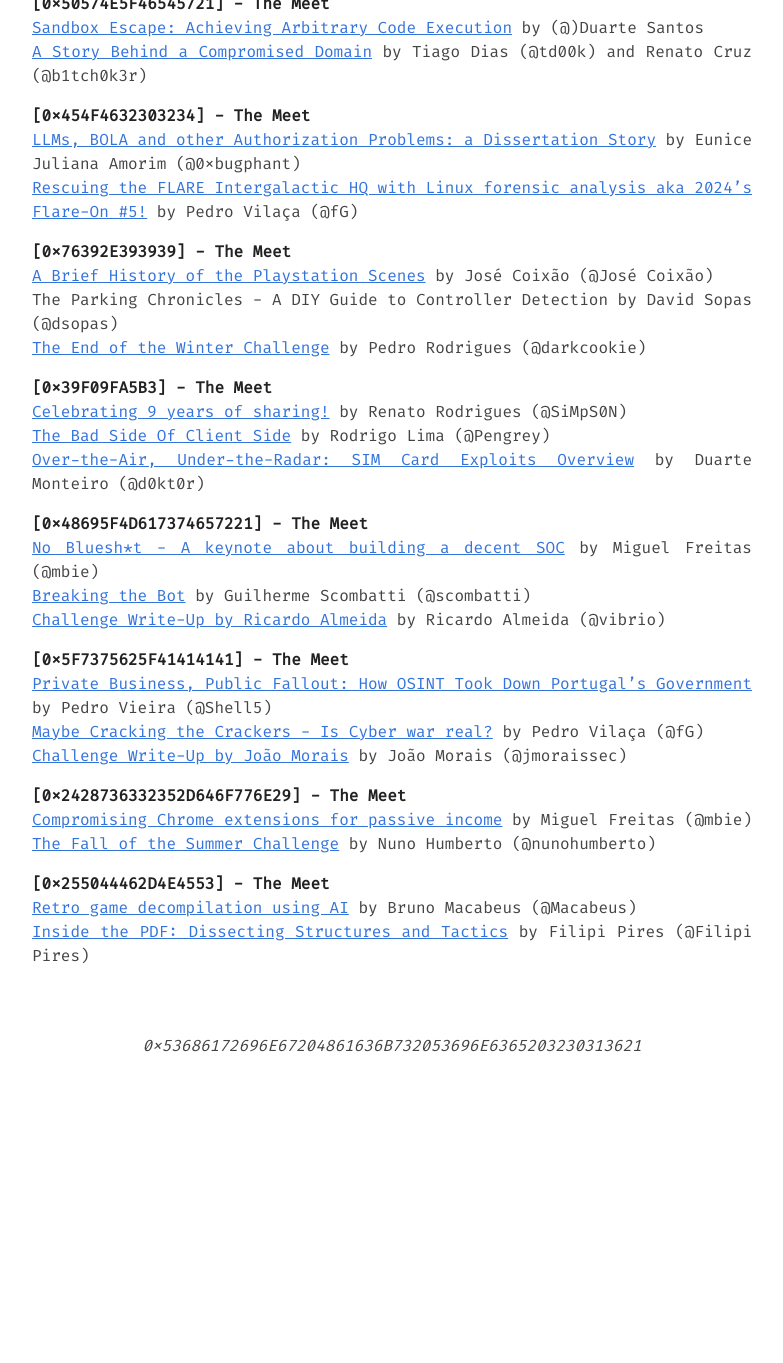
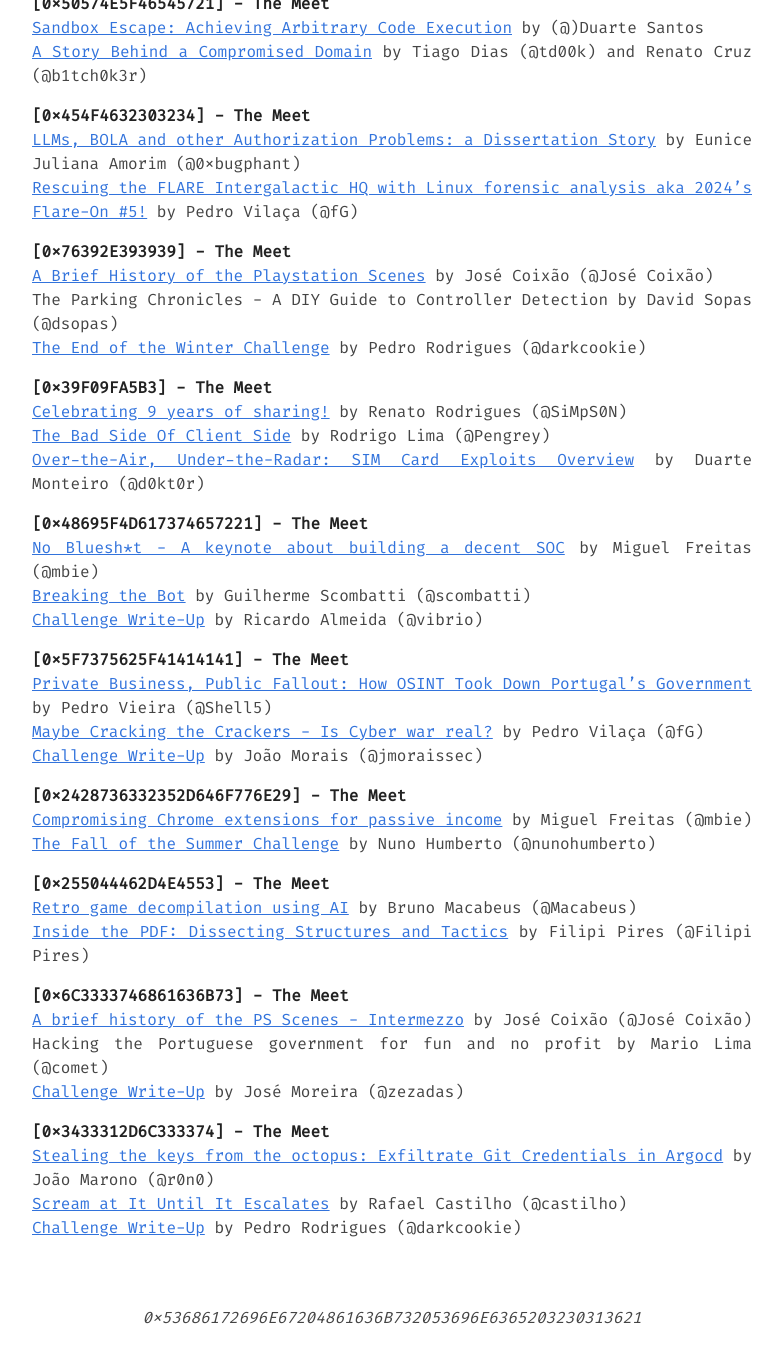
Before and after one commit to 0xOPOSEC/0xOPOSEC.github.io, a Jekyll site: the page built from talks.md, in a window 1280 px wide and 1400 px high, scrolled down 8656 px. Shown: the top 1363 px of the window, without its empty margins (248-1031 px from the left). Built offline with Jekyll 4.4.1, drawn with Linux system fonts in a browser that asks for light colours; before the commit the page ends 9784 px from its top, so only the background shows below that.

Commit message:
Materials Update

```diff
--- a/talks.md
+++ b/talks.md
@@ -368,12 +368,12 @@ The Parking Chronicles - A DIY Guide to Controller Detection by David Sopas (@ds
 **\[0x48695F4D617374657221\] - The Meet**
 [No Bluesh*t - A keynote about building a decent SOC](https://www.dropbox.com/scl/fi/jrsg721vfu6j2xq2xrrd1/No-Bluesh-t-A-keynote-about-building-a-decent-SOC-by-Miguel-Freitas.pdf?rlkey=dh58y4f41p9hlpbk86852wwmo&st=diov5cuj&dl=1) by Miguel Freitas (@mbie)
 [Breaking the Bot](https://www.dropbox.com/scl/fi/ho71xgf8rc5ass09tx26m/Breaking-the-Bot-by-Guilherme-Scombatti.pdf?rlkey=deoq7l4355wb69armnztwdqzc&st=fxnjxd6s&dl=1) by Guilherme Scombatti (@scombatti)
-[Challenge Write-Up by Ricardo Almeida](https://www.dropbox.com/scl/fi/9bt55lbg03425d78n7xw0/0xOPOSEC-Challenge-Write-Up-by-Ricardo-Almeida.pdf?rlkey=60haxq4zoru1vr89dtl6d47lw&st=b2w6r82s&dl=1) by Ricardo Almeida (@vibrio)
+[Challenge Write-Up](https://www.dropbox.com/scl/fi/9bt55lbg03425d78n7xw0/0xOPOSEC-Challenge-Write-Up-by-Ricardo-Almeida.pdf?rlkey=60haxq4zoru1vr89dtl6d47lw&st=b2w6r82s&dl=1) by Ricardo Almeida (@vibrio)
 
 **\[0x5F7375625F41414141\] - The Meet**
 [Private Business, Public Fallout: How OSINT Took Down Portugal's Government](https://www.dropbox.com/scl/fi/822gkkijhg59ilyrb0vqb/Private-Business-Public-Fallout-How-OSINT-Took-Down-Portugal-s-Government-by-Pedro-Vieira.pdf?rlkey=b8tyrd2lykeetxl6769vhkt1r&st=gqcnvm8x&dl=1) by Pedro Vieira (@Shell5)
 [Maybe Cracking the Crackers - Is Cyber war real?](https://www.dropbox.com/scl/fi/1tw2e8rnhlu9k6vck4gma/Maybe-Cracking-the-Crackers-Is-Cyber-war-real-by-Pedro-Vila-a.pdf?rlkey=ndz7k9vm8xmac2w3iiok8t07e&st=c3ilyw38&dl=1) by Pedro Vilaça (@fG)
-[Challenge Write-Up by João Morais](https://www.dropbox.com/scl/fi/x69zjbum3tiiwdpaahbd4/Challenge-Write-Up-by-Jo-o-Morais.pdf?rlkey=f5y10v5adqu4acqdyvcskh1gv&st=h4zwghjp&dl=1) by João Morais (@jmoraissec)
+[Challenge Write-Up](https://www.dropbox.com/scl/fi/x69zjbum3tiiwdpaahbd4/Challenge-Write-Up-by-Jo-o-Morais.pdf?rlkey=f5y10v5adqu4acqdyvcskh1gv&st=h4zwghjp&dl=1) by João Morais (@jmoraissec)
 
 **\[0x2428736332352D646F776E29\] - The Meet**
 [Compromising Chrome extensions for passive income](https://www.dropbox.com/scl/fi/carzwkjhyfyg2jn7n3ym5/Compromising-Chrome-extensions-for-passive-income-by-Miguel-Freitas.pdf?rlkey=lom3d1cfzmqfavmcfiaqvdua6&st=2qu9asik&dl=1) by Miguel Freitas (@mbie)
@@ -382,3 +382,13 @@ The Parking Chronicles - A DIY Guide to Controller Detection by David Sopas (@ds
 **\[0x255044462D4E4553\] - The Meet**
 [Retro game decompilation using AI](https://www.dropbox.com/scl/fi/hmw1bccyh54uxps6ekhwu/Retro-game-decompilation-using-AI-by-Bruno-Macabeus.pdf?rlkey=y89h11nonyuo49h99e2zk8f1r&st=xxnm6fu7&dl=1) by Bruno Macabeus (@Macabeus)
 [Inside the PDF: Dissecting Structures and Tactics](https://www.dropbox.com/scl/fi/owri01bv4uw5yhnsh0fj2/Inside-the-PDF-Dissecting-Structures-and-Tactics-by-Filipi-Pires.pptx?rlkey=s7z6e93m9nj6ucdyy18s1it1b&st=m388lmeg&dl=1) by Filipi Pires (@Filipi Pires)
+
+**\[0x6C3333746861636B73\] - The Meet**
+[A brief history of the PS Scenes - Intermezzo](https://www.dropbox.com/scl/fi/0neb9dc7x733ek3t0k1jd/A-Brief-History-of-PS-Scenes-Intermezzo-by-Jos-Coix-o-Jos-Coix-o.pdf?rlkey=f9sp7lnq8l5rl0xh757kawa89&st=9oyit0k4&dl=0) by José Coixão (@José Coixão)
+Hacking the Portuguese government for fun and no profit by Mario Lima (@comet)
+[Challenge Write-Up](https://www.dropbox.com/scl/fi/ben47i9vihmmnxjrdgtwo/0x6C3333746861636B73-Writeup-by-Jos-Moreira-zezadas.pdf?rlkey=qjoxrghyruj5rtz4ju4lx6bks&st=goyfu12z&dl=1) by José Moreira (@zezadas)
+
+**\[0x3433312D6C333374\] - The Meet**
+[Stealing the keys from the octopus: Exfiltrate Git Credentials in Argocd](https://www.dropbox.com/scl/fi/1f2b3fb8kmhoezkuts94p/Stealing-the-keys-from-the-octopus-Exfiltrate-Git-Credentials-in-Argocd-by-Jo-o-Marono-r0n0.pdf?rlkey=7o4b77oiih9fcgdyxyct9qsbl&st=cqtg8dmk&dl=1) by João Marono (@r0n0)
+[Scream at It Until It Escalates](https://www.dropbox.com/scl/fi/js4e5r45igdf7eg9mhyyk/Scream-at-It-Until-It-Escalates-by-Rafael-Castilho-castilho.pdf?rlkey=gbg9rzap1wq1oxl8nfznwe8eu&st=hrq56a1h&dl=1) by Rafael Castilho (@castilho)
+[Challenge Write-Up](https://www.dropbox.com/scl/fi/l1ldejsr0dacoj67jv52v/0XOPOSEC-The-Crimson-Challenge-by-Pedro-Rodrigues-darkcookie.pdf?rlkey=wacq2pjbu2k6927voazh3tc1l&st=ocylgw3j&dl=1) by Pedro Rodrigues (@darkcookie)
```
